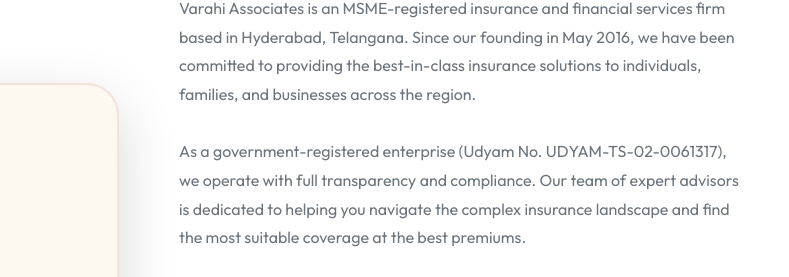
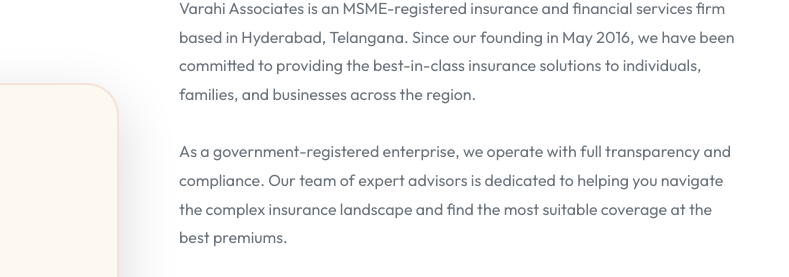
Before and after one commit to Sujal1091/Varahi-Associates, a plain HTML site: page index.html in a window 1280 px wide. Shown: the part 1098-1375 px from the top of the page, 491-1280 px from the left. Drawn offline with nearby package versions, Linux system fonts and the light colour scheme; a web font is replaced by a local one.

```diff
--- a/index.html
+++ b/index.html
@@ -97,7 +97,7 @@
             Varahi Associates is an MSME-registered insurance and financial services firm based in Hyderabad, Telangana. Since our founding in May 2016, we have been committed to providing the best-in-class insurance solutions to individuals, families, and businesses across the region.
           </p>
           <p class="about-desc">
-            As a government-registered enterprise (Udyam No. UDYAM-TS-02-0061317), we operate with full transparency and compliance. Our team of expert advisors is dedicated to helping you navigate the complex insurance landscape and find the most suitable coverage at the best premiums.
+            As a government-registered enterprise, we operate with full transparency and compliance. Our team of expert advisors is dedicated to helping you navigate the complex insurance landscape and find the most suitable coverage at the best premiums.
           </p>
           <div class="about-info-grid">
             <div class="about-info-item">
```
